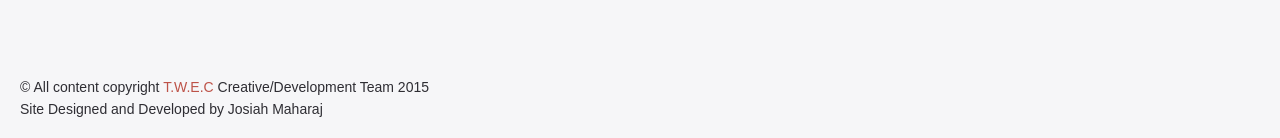
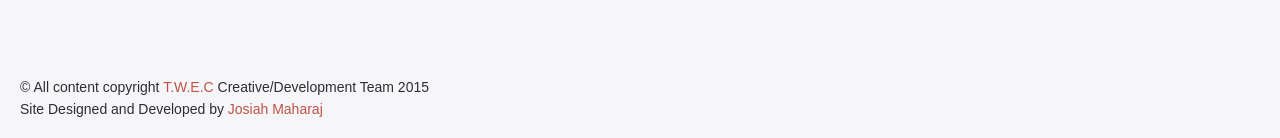
Before and after one commit to josiahmaharaj/youth_ttpcg, a Jekyll site: the page built from index.html, in a window 1280 px wide. Shown: the part 1560-1698 px from the top of the page. Built offline with Jekyll 4.4.1, drawn with Linux system fonts in a browser that asks for light colours; nearby versions of some CDN libraries; part of the change alters nothing that is shown.

```diff
--- a/_includes/footer.html
+++ b/_includes/footer.html
@@ -57,6 +57,6 @@
 <footer class="homefooter">
   <div class="footer_wrap footer_index">
     <p>&copy All content copyright <a href="https://www.facebook.com/twectt" target="_blank">T.W.E.C</a> Creative/Development Team 2015</p>
-    <p>Site Designed and Developed by Josiah Maharaj</p>
+    <p>Site Designed and Developed by <a href="josiahmaharaj.com" target="_blank">Josiah Maharaj</a></p>
   </div>
 </footer>
```
